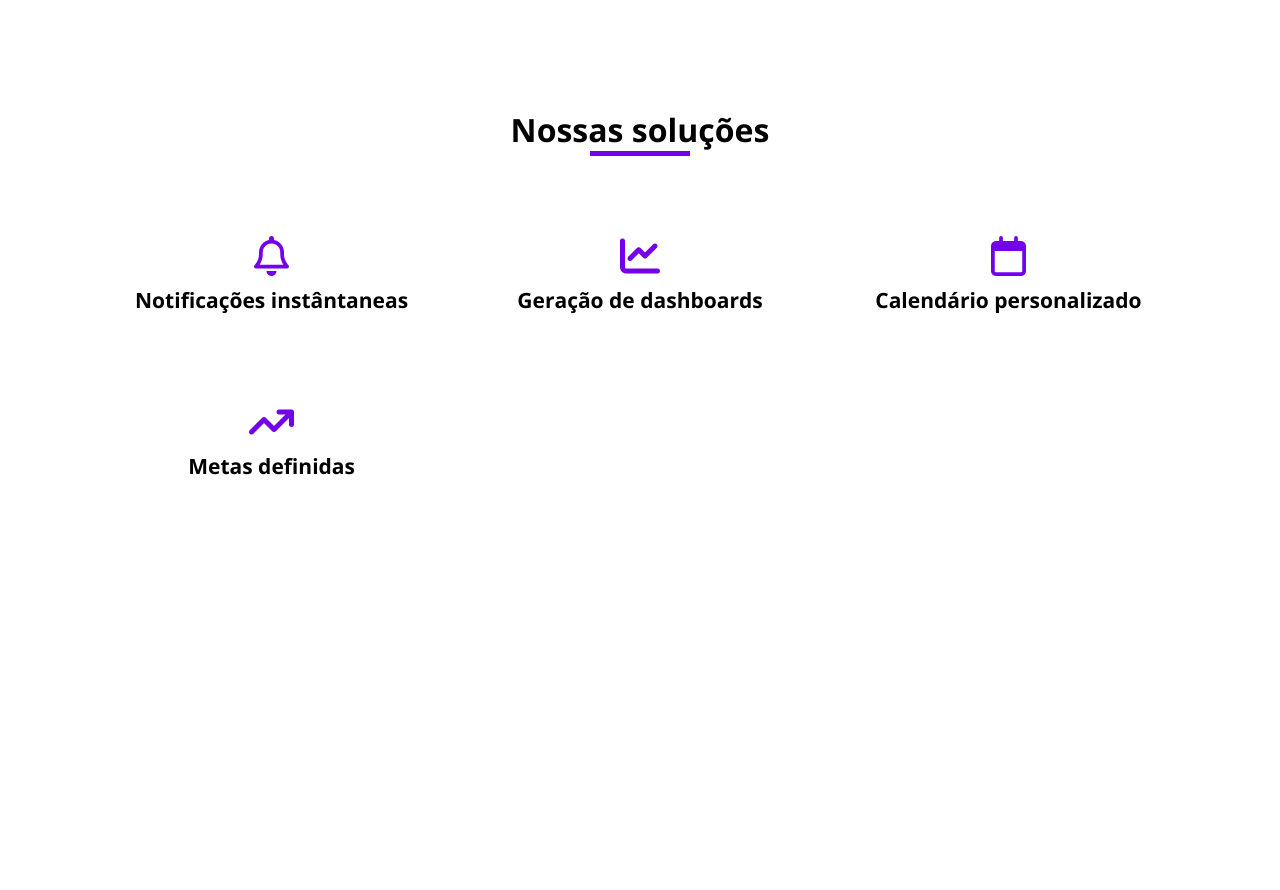
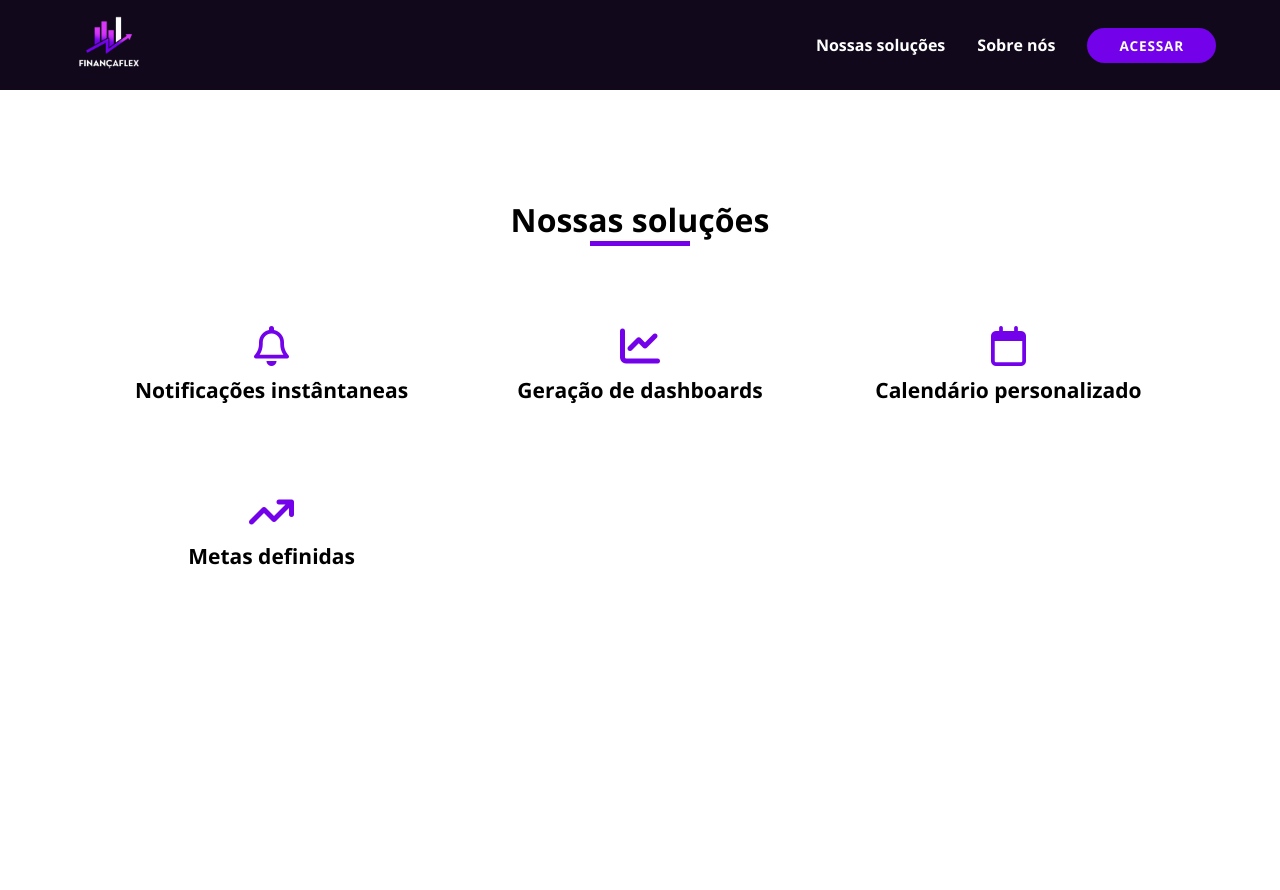
Before and after one commit to senacuser/Projeto-Integrador, a Flask app: page /solucoes in a window 1280 px wide. Run offline with Flask 3, Linux system fonts and the light colour scheme.

Commit message:
Pequenas alterações nas páginas sobre e soluções.

```diff
--- a/static/sobre.css
+++ b/static/sobre.css
@@ -1,7 +1,7 @@
 @import url('../static/stylehome.css');
 
 .header {
-  background-color: rgb(59, 4, 118);
+  background-color: hsl(268, 49%, 7%);
 }
 
 .main-about-us {
--- a/static/style.css
+++ b/static/style.css
@@ -9,12 +9,12 @@
 
 body {
   font-family: "Open Sans", sans-serif;
-  background-image: linear-gradient(#7302eb,#eb02dc);
+  /* background-image: linear-gradient(#7302eb,#eb02dc); */
 }
 
 
 .header {
-  background-color: hsl(269, 93%, 24%);
+  background-color: hsl(268, 49%, 7%);
   justify-content: center;
 }
 
@@ -23,7 +23,7 @@ body {
   justify-content: center;
   align-items: center;
   height: 100vh;
-
+  padding-top: 5.625rem;
 }
 .content {
   background-color: #fff;
--- a/static/stylesolucoes.css
+++ b/static/stylesolucoes.css
@@ -1,9 +1,19 @@
+@import url('../static/stylehome.css');
 @import url("https://fonts.googleapis.com/css?family=Open+Sans:300,400,700&display=swap");
-*{
+
+* {
     margin: 0;
     padding: 0;
     box-sizing: border-box;
     font-family: 'Open Sans', sans-serif;
+}
+
+.header {
+    background-color: hsl(268, 49%, 7%);
+}
+
+.main-content {
+    padding-top: 5.625rem;
 }
 
 .container{
@@ -52,11 +62,12 @@
     margin-bottom: 10px;
     color: #7302eb
 }
- .service h2{
+
+.service h2{
     font-weight: 600;
     margin-bottom: 8px;
 
- }
+}
 
  .service:hover{
     background: #7302eb;
--- a/templates/sobre.html
+++ b/templates/sobre.html
@@ -50,5 +50,7 @@
         </section>
       </section>
     </main>
+
+    <script src="{{ url_for('static', filename='inicial.js') }}"></script>
   </body>
 </html>
--- a/templates/solucoes.html
+++ b/templates/solucoes.html
@@ -1,13 +1,34 @@
 <!DOCTYPE html>
-<html lang="en">
+<html lang="pt-br">
   <head>
-    <meta charset="UTF-8">
-    <meta name="viewport" content="width=device-width, initial-scale=1.0">
-    <link rel="stylesheet" href="../static/stylesolucoes.css">
-    <link rel="stylesheet" href="https://cdnjs.cloudflare.com/ajax/libs/font-awesome/6.5.1/css/all.min.css"/>
-
+    <meta charset="UTF-8" />
+    <meta name="viewport" content="width=device-width, initial-scale=1.0" />
+    <link rel="stylesheet" href="../static/stylesolucoes.css" />
+    <link
+      rel="stylesheet"
+      href="https://cdnjs.cloudflare.com/ajax/libs/font-awesome/6.5.1/css/all.min.css"
+    />
   </head>
   <body>
+    <header id="faixa" class="header">
+      <a href="{{ url_for('index') }}">
+        <img class="logo" src="../static/logohome.png" />
+      </a>
+      <nav class="navbar">
+        <ul class="menu">
+          <li class="menu-item">
+            <a href="{{ url_for('solucoes') }}">Nossas soluções</a>
+          </li>
+          <li class="menu-item">
+            <a href="{{ url_for('sobre')}}">Sobre nós</a>
+          </li>
+
+          <a href="{{ url_for('cadastro') }}" class="action_btn">ACESSAR</a>
+        </ul>
+      </nav>
+      <button class="drop-btn"></button>
+    </header>
+    <main class="main-content">
       <div class="container">
         <h1>Nossas soluções</h1>
         <div class="row">
@@ -29,5 +50,8 @@
           </div>
         </div>
       </div>
+    </main>
+
+    <script src="../static/inicial.js"></script>
   </body>
 </html>
```
Also changed, not shown: README.md. Lines whose indentation alone changed are shown as unchanged.
